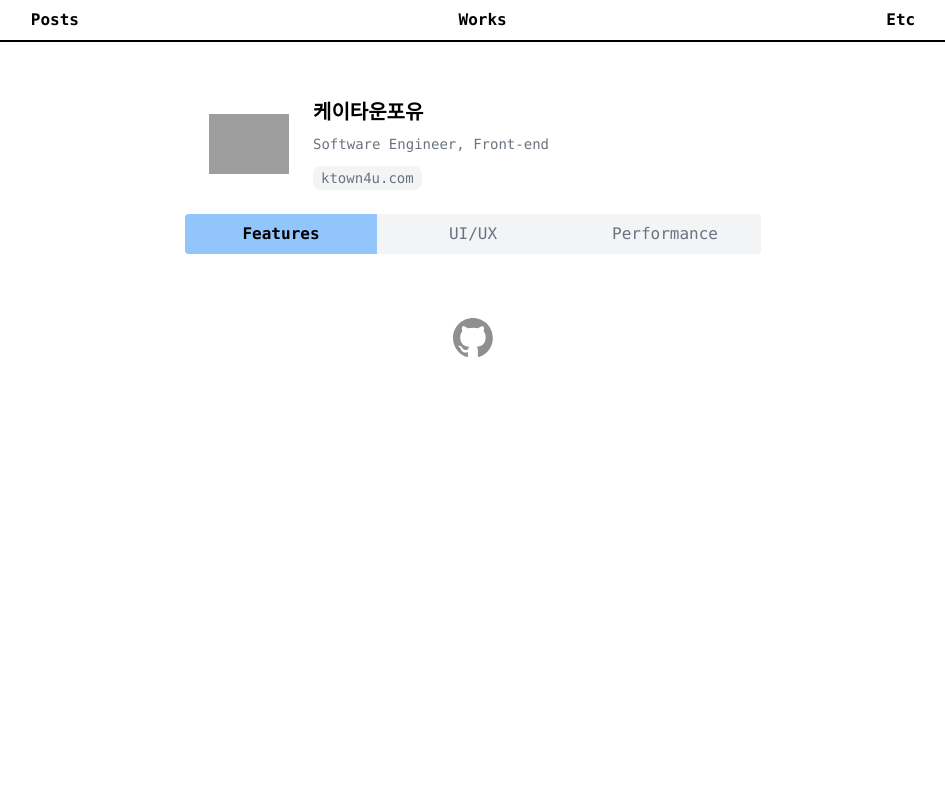
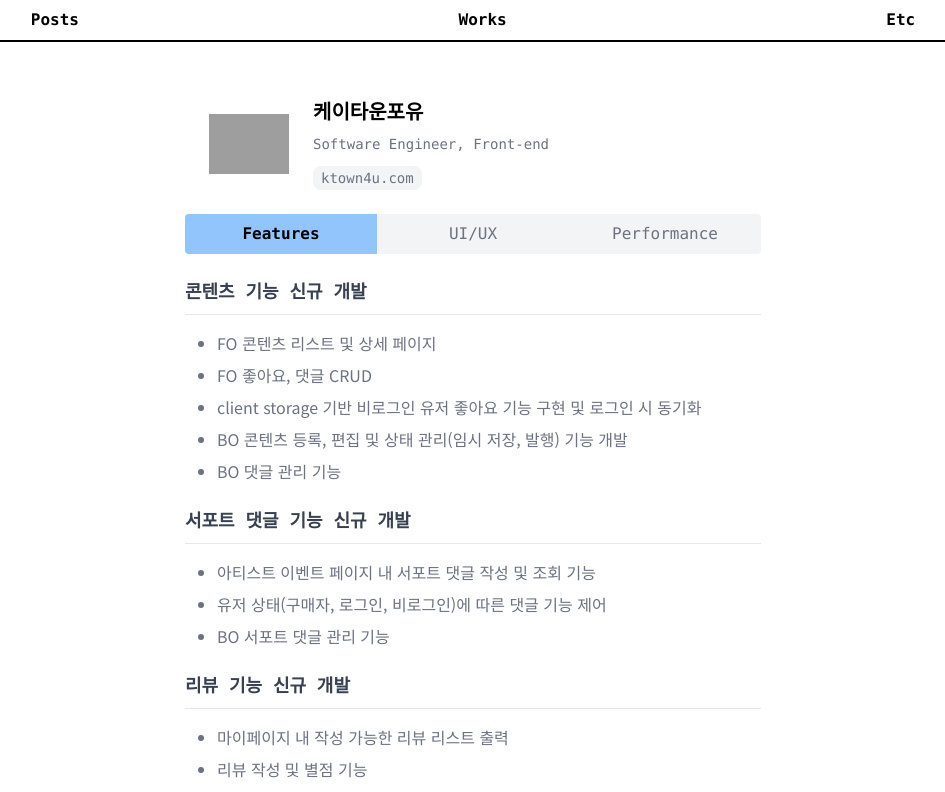
Before and after one commit to pseudopool/taiscookie, a Next.js app: page /works in a window 1280 px wide. Shown: the top 792 px of the page, without its empty margins (167-1112 px from the left). Built offline with nearby package versions, Linux system fonts and the light colour scheme; grey boxes are pictures that could not be loaded.

Commit message:
feature: add works page and details

```diff
--- a/src/app/(works)/works/page.tsx
+++ b/src/app/(works)/works/page.tsx
@@ -1,10 +1,9 @@
-import ToggleGroup from "@/components/toggle-group";
+import Works from "@/components/work/works";
 import Image from "next/image";
 import Link from "next/link";
 
-const skills = ["Features", "UI/UX", "Performance"];
-
-const WorksPage = () => (
+const WorksPage = () => {
+  return (
     <section className="w-full max-w-screen-sm items-center flex flex-col p-8">
       <div className="flex w-full items-center gap-6 font-mono p-6">
         <Image src="/ktown4u.ico" alt="ktown4u" width={80} height={80} />
@@ -20,8 +19,9 @@ const WorksPage = () => (
           </Link>
         </div>
       </div>
-    <ToggleGroup groups={skills} />
+      <Works />
     </section>
   );
+};
 
 export default WorksPage;
--- a/src/components/toggle-group.tsx
+++ b/src/components/toggle-group.tsx
@@ -1,18 +1,14 @@
 "use client";
 
 import classNames from "classnames";
-import { useState } from "react";
 
 type Props = {
   groups: string[];
+  handleClick: (e: React.MouseEvent<HTMLButtonElement>) => void;
+  active: string;
 };
 
-const ToggleGroup = ({ groups }: Props) => {
-  const [active, setActive] = useState(groups[0]);
-
-  const handleClick = (e: React.MouseEvent<HTMLButtonElement>) =>
-    setActive(e.currentTarget.textContent as string);
-
+const ToggleGroup = ({ groups, handleClick, active }: Props) => {
   return (
     <div className="w-full flex justify-between bg-gray-100 text-gray-500 rounded font-mono overflow-clip">
       {groups.map((group) => (
--- /dev/null
+++ b/src/components/work/works.tsx
@@ -0,0 +1,37 @@
+"use client";
+
+import { useState } from "react";
+import ToggleGroup from "../toggle-group";
+import { works } from "@/consts/works";
+
+const skills = ["Features", "UI/UX", "Performance"];
+
+const Works = () => {
+  const [active, setActive] = useState(skills[0]);
+
+  const handleClick = (e: React.MouseEvent<HTMLButtonElement>) =>
+    setActive(e.currentTarget.textContent as string);
+
+  return (
+    <>
+      <ToggleGroup groups={skills} handleClick={handleClick} active={active} />
+      <ul className="w-full py-6 flex flex-col gap-6">
+        {works[active as keyof typeof works].map((work) => (
+          <li key={work.title} className="flex flex-col gap-4">
+            <h3 className="text-lg font-mono font-semibold border-b pb-2 text-gray-700">
+              {work.title}
+            </h3>
+            <ul className="pl-8 text-gray-500 flex flex-col gap-2">
+              {work.contents.map((content) => (
+                <li key={content} className="list-disc">
+                  {content}
+                </li>
+              ))}
+            </ul>
+          </li>
+        ))}
+      </ul>
+    </>
+  );
+};
+export default Works;
--- /dev/null
+++ b/src/consts/works.ts
@@ -0,0 +1,69 @@
+export const works = {
+  Features: [
+    {
+      title: "콘텐츠 기능 신규 개발",
+      contents: [
+        "FO 콘텐츠 리스트 및 상세 페이지",
+        "FO 좋아요, 댓글 CRUD",
+        "client storage 기반 비로그인 유저 좋아요 기능 구현 및 로그인 시 동기화",
+        "BO 콘텐츠 등록, 편집 및 상태 관리(임시 저장, 발행) 기능 개발",
+        "BO 댓글 관리 기능",
+      ],
+    },
+    {
+      title: "서포트 댓글 기능 신규 개발",
+      contents: [
+        "아티스트 이벤트 페이지 내 서포트 댓글 작성 및 조회 기능",
+        "유저 상태(구매자, 로그인, 비로그인)에 따른 댓글 기능 제어",
+        "BO 서포트 댓글 관리 기능",
+      ],
+    },
+    {
+      title: "리뷰 기능 신규 개발",
+      contents: [
+        "마이페이지 내 작성 가능한 리뷰 리스트 출력",
+        "리뷰 작성 및 별점 기능",
+        "리뷰 미디어(이미지, 동영상) 업로드 및 미리보기",
+        "리뷰 댓글, 대댓글 및 좋아요 기능",
+        "BO 리뷰 및 댓글 관리 기능",
+      ],
+    },
+  ],
+  "UI/UX": [
+    {
+      title: "UX 개선을 위한 공통 컴포넌트 및 훅 개발",
+      contents: [
+        "Collabsible UI 개발로 레이아웃 최적화 및 사용성 개선",
+        "스크롤 시 유연하게 변화하는 탑앱바 개발로 컨텐츠 영역 추가 확보",
+        "공통으로 사용 가능한 스크롤 저장 훅 개발로 페이지 이동 시 불편 요소 제거",
+        "라우팅 시 중복 request 방지를 위한 full page 로더 제안 및 적용",
+      ],
+    },
+  ],
+  Performance: [
+    {
+      title: "클라이언트 반응 속도 개선",
+      contents: [
+        "Optimistic response를 활용한 즉각적인 데이터 업데이트",
+        "데이터 상태관리 라이브러리를 활용한 캐싱 적용 및 server-client 간 데이터 동기화",
+      ],
+    },
+    {
+      title: "테스트 환경 구축",
+      contents: [
+        "MSW를 통한 request intercept로 테스트 환경 및 API 교체 속도 개선",
+        "레거시 도메인 및 비즈니스 로직을 테스트 가능한 코드로 개선",
+      ],
+    },
+    {
+      title: "레거시 프론트엔드 Next.js 전환",
+      contents: [
+        "상품, 이벤트 등 주요 트래픽 페이지 Speed Index 개선",
+        "Next.js API Datadog 로깅",
+        "GraphQL Client Schema",
+        "Open Graph Protocol 지원",
+        "웹 표준 준수로 접근성 및 SEO 개선",
+      ],
+    },
+  ],
+};
```
Lines whose indentation alone changed are shown as unchanged.
